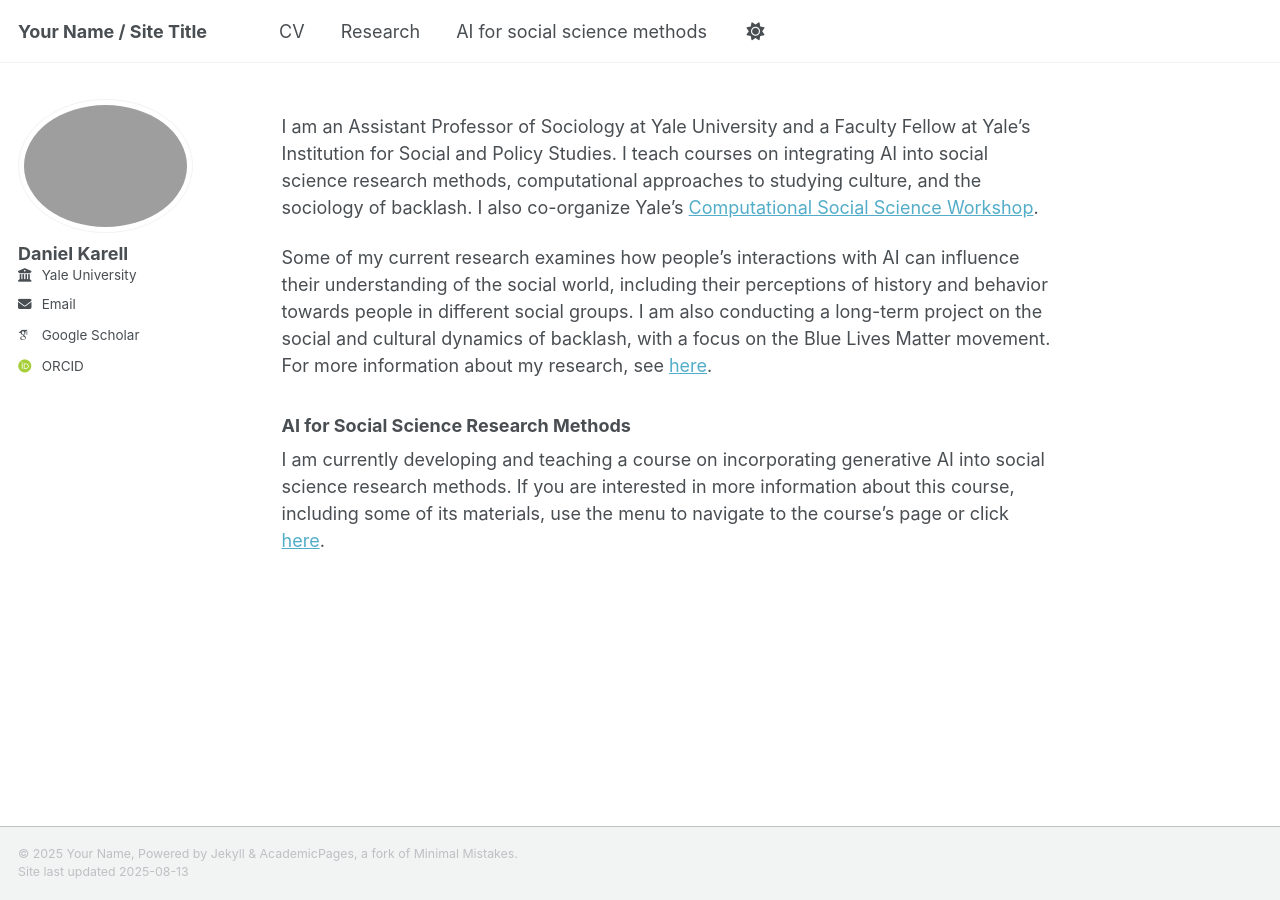
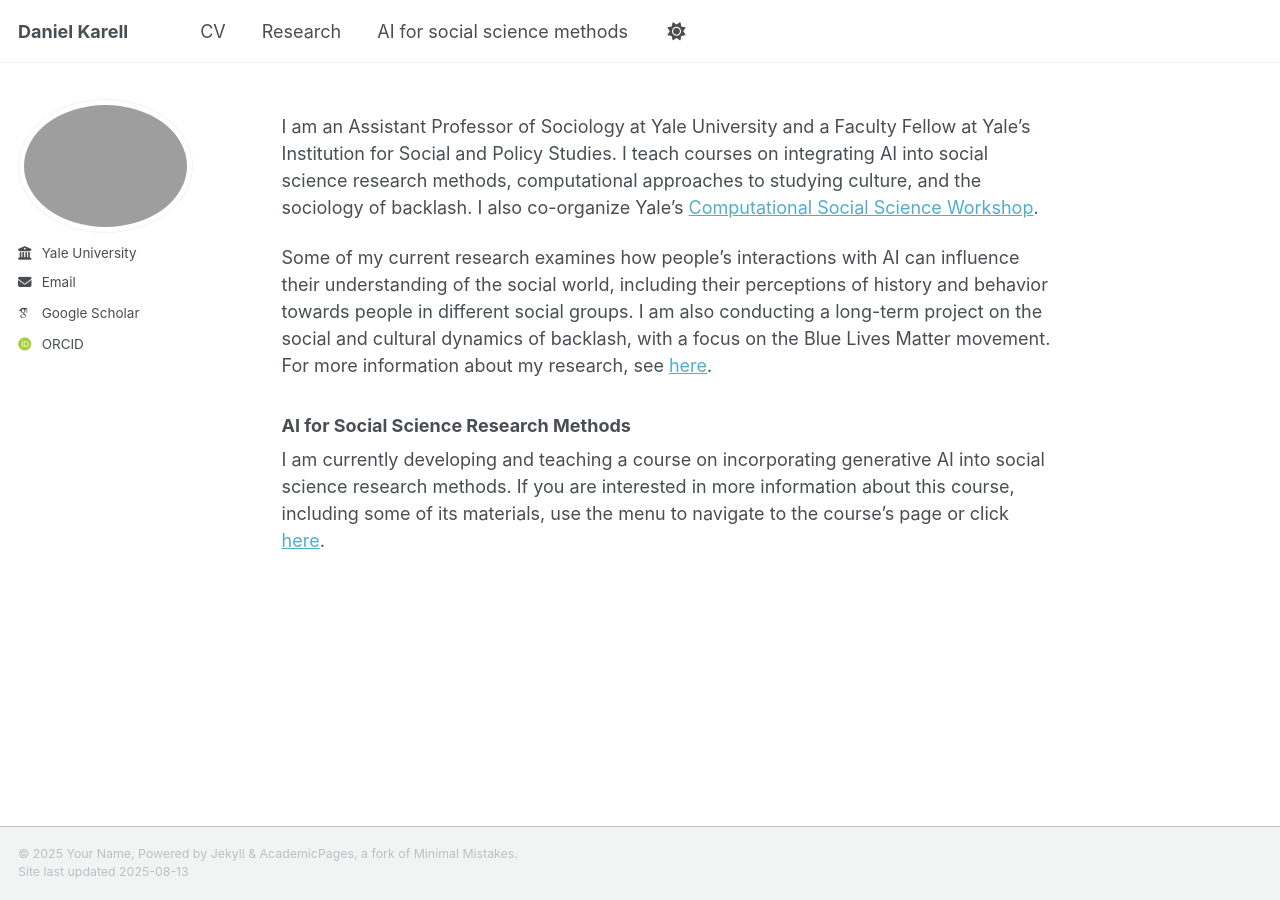
Before and after one commit to dkarell/dkarell.github.io, a Jekyll site: the page built from _pages/about.md, in a window 1280 px wide. Built offline with Jekyll 4.4.1, drawn with Linux system fonts in a browser that asks for light colours; some web fonts are replaced; a script that is not in the unit is left out.

Commit message:
Update _config.yml

```diff
--- a/_config.yml
+++ b/_config.yml
@@ -9,7 +9,7 @@
 # Basic Site Settings
 locale                   : "en-US"
 site_theme               : "default" # Currently available options are "default", "air"
-title                    : "Your Name / Site Title"
+title                    : "Daniel Karell"
 title_separator          : "-"
 name                     : &name "Your Name"
 description              : &description "personal description"
@@ -23,7 +23,7 @@ repository               : "academicpages/academicpages.github.io"
 author:
   # Biographic information
   avatar           : "head_photo.png"
-  name             : "Daniel Karell"
+  name             : ""
   pronouns         : # example: "she/her"
   bio              : # "Short biography for the left-hand sidebar"
   location         : # "Earth"
```
